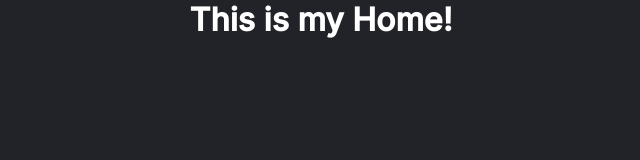
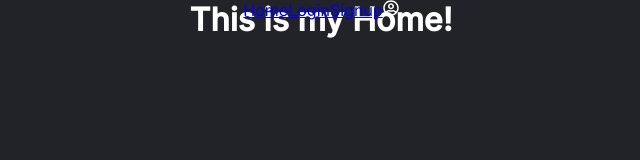
Before and after one commit to efmorales/ticketmanager-frontend, a React (Create React App) app: page / in a window 1280 px wide. Shown: the top 160 px of the page, without its empty margins (319-959 px from the left). Built offline with nearby package versions, Linux system fonts and the light colour scheme; no server answers.

Commit message:
Created basic/placeholder nav bar.

```diff
--- a/src/layouts/AppLayout.js
+++ b/src/layouts/AppLayout.js
@@ -1,4 +1,5 @@
-import { Outlet } from "react-router-dom";
+import { Outlet, NavLink } from "react-router-dom";
+import { FaRegUserCircle } from "react-icons/fa";
 
 import "./AppLayout.css";
 
@@ -6,9 +7,10 @@
   return (
     <>
       <header className="app-header">
-        <h1 className="header-title">
-
-        </h1>
+        <NavLink to="/">Home</NavLink>
+        <NavLink to="/login">Login</NavLink>
+        <NavLink to="/signup">Signup</NavLink>
+        <FaRegUserCircle />
       </header>
       <main>
         <Outlet />
```
